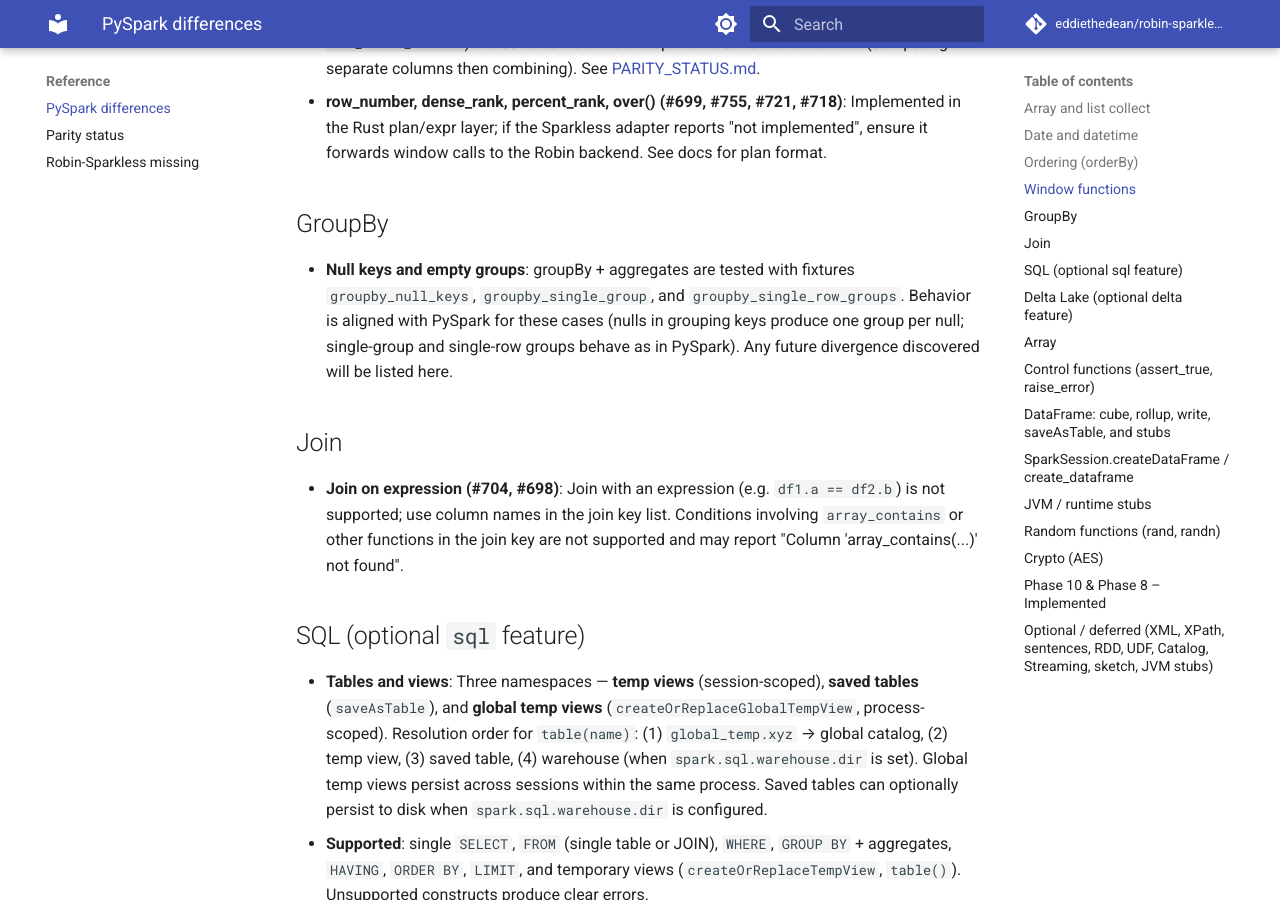
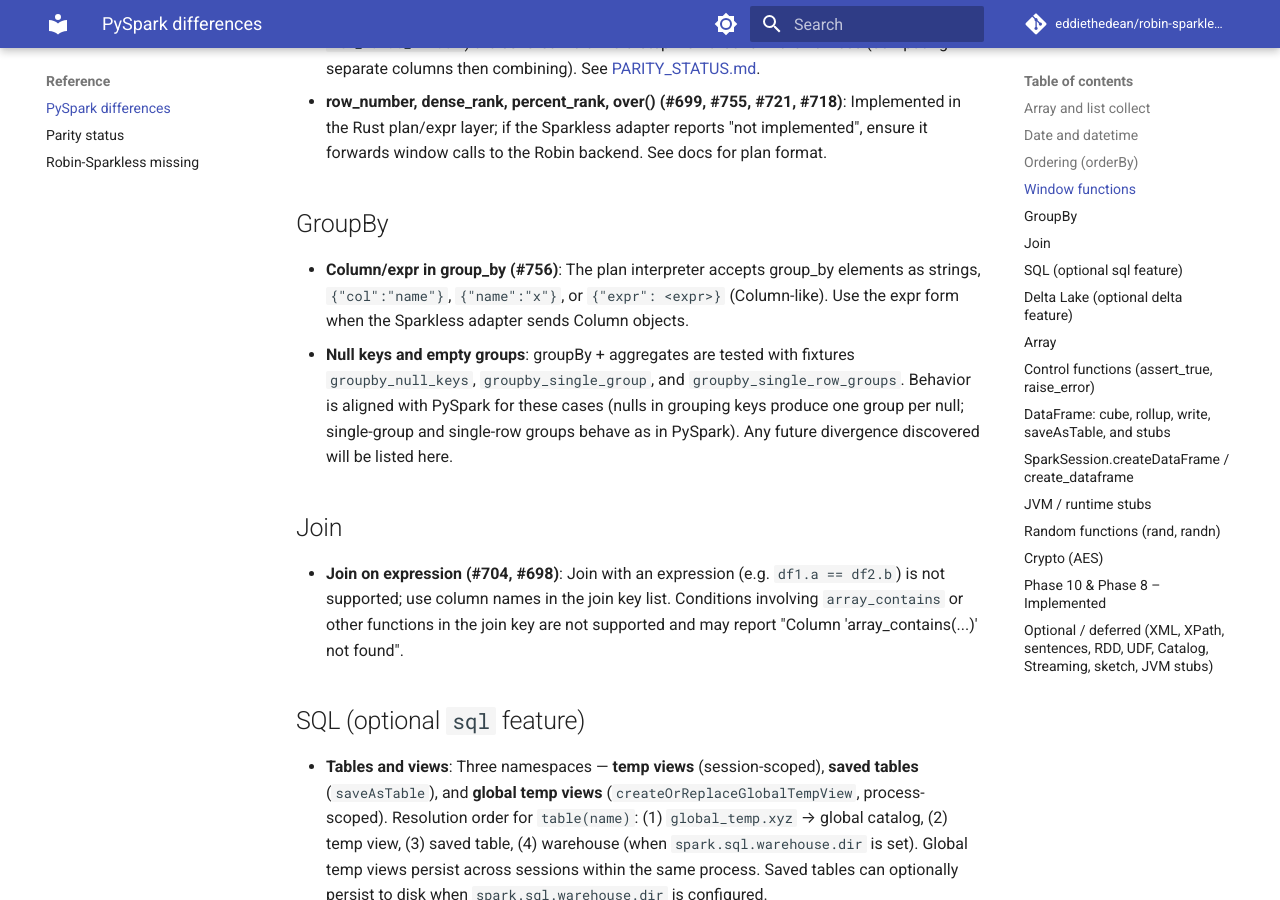
Before and after one commit to eddiethedean/robin-sparkless, an MkDocs documentation site: the page built from docs/PYSPARK_DIFFERENCES.md, in a window 1280 px wide and 900 px high, scrolled down 1115 px. Built offline with MkDocs 1.6.1 and Material for MkDocs 9.7.7, drawn with Linux system fonts in a browser that asks for light colours; comment, search, counter and statistics services are not loaded.

Commit message:
Docs: group_by Column and dense_rank (#756, #755) (#959)
Document that group_by accepts {"expr": ...} for Column-like refs (#756). dense_rank already documented in Window functions.

```diff
--- a/docs/PYSPARK_DIFFERENCES.md
+++ b/docs/PYSPARK_DIFFERENCES.md
@@ -23,6 +23,7 @@
 
 ## GroupBy
 
+- **Column/expr in group_by (#756)**: The plan interpreter accepts group_by elements as strings, `{"col":"name"}`, `{"name":"x"}`, or `{"expr": <expr>}` (Column-like). Use the expr form when the Sparkless adapter sends Column objects.
 - **Null keys and empty groups**: groupBy + aggregates are tested with fixtures `groupby_null_keys`, `groupby_single_group`, and `groupby_single_row_groups`. Behavior is aligned with PySpark for these cases (nulls in grouping keys produce one group per null; single-group and single-row groups behave as in PySpark). Any future divergence discovered will be listed here.
 
 ## Join
```
